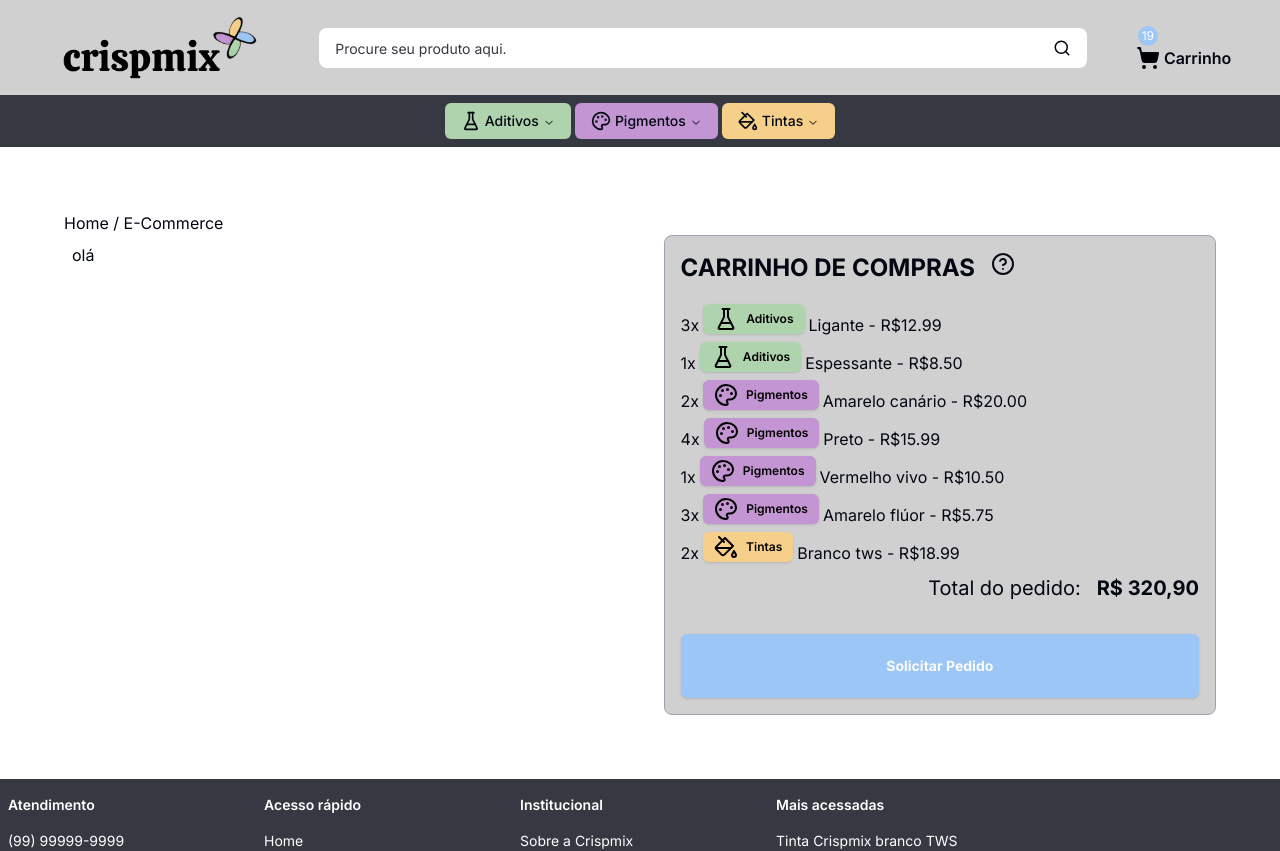
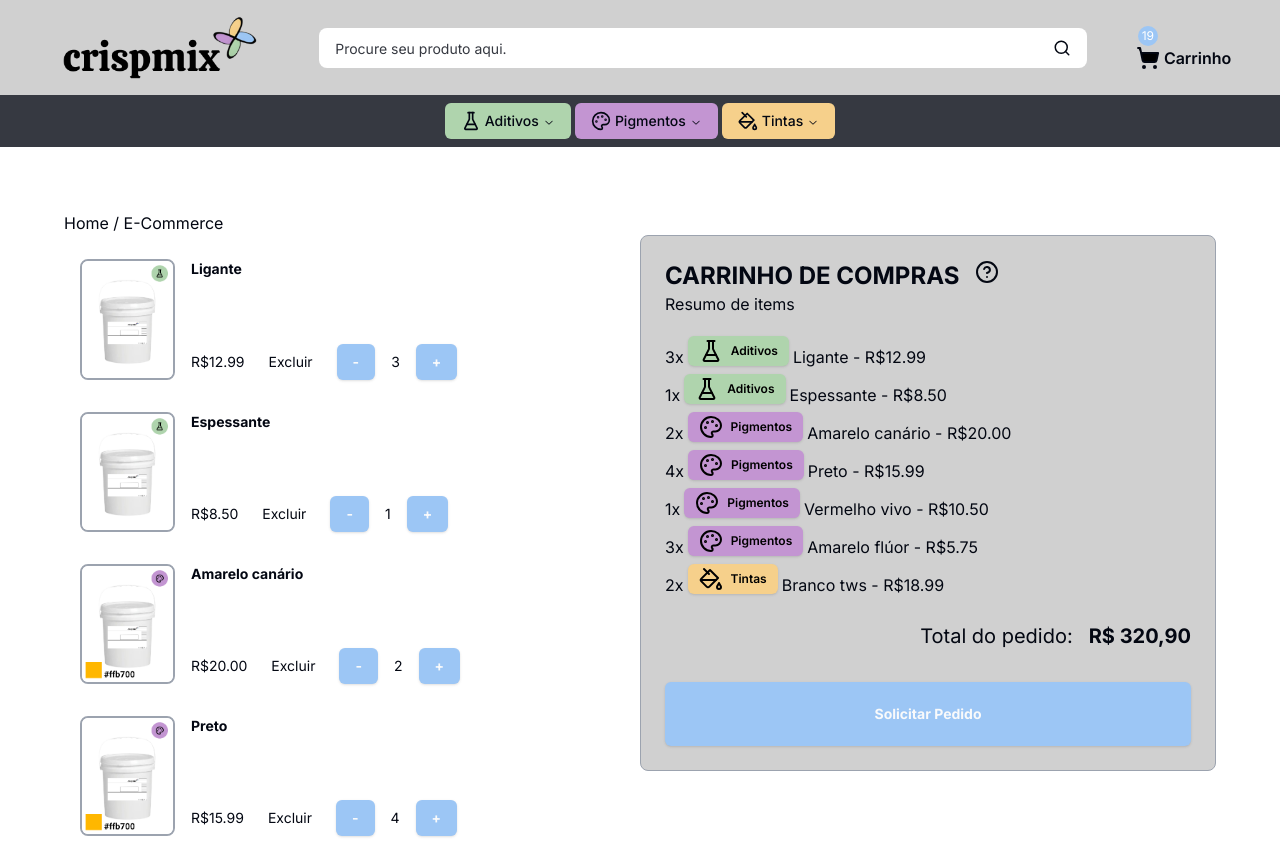
Before and after one commit to crispmix-Ecommerce/front, a Next.js app: page /cart in a window 1280 px wide. Shown: the top 851 px of the page. Built offline with nearby package versions, Linux system fonts and the light colour scheme.

Commit message:
Cart: Component products

```diff
--- a/src/app/cart/page.tsx
+++ b/src/app/cart/page.tsx
@@ -1,5 +1,6 @@
 // 'use client'
 
+import ProducCounterItem from '@/components/layout/shared/product-counter-item'
 import { Badge } from '@/components/ui/badge'
 import { Button } from '@/components/ui/button'
 import { FlaskConical, HelpCircle, PaintBucket, Palette } from 'lucide-react'
@@ -17,7 +18,8 @@ export default function CartCheckout() {
     price: string
     quantity: number
     color: string
-    icon: ReactNode // Change LucideIcon to ReactNode
+    icon: ReactNode
+    urlImg: string
   }
 
   const products: Product[] = [
@@ -28,6 +30,7 @@ export default function CartCheckout() {
       quantity: 3,
       color: CategoryColors.Aditivos,
       icon: <FlaskConical />,
+      urlImg: '/ProdutoAditivo.png',
     },
     {
       name: 'Espessante',
@@ -36,6 +39,7 @@ export default function CartCheckout() {
       quantity: 1,
       color: CategoryColors.Aditivos,
       icon: <FlaskConical />,
+      urlImg: '/ProdutoAditivo.png',
     },
     {
       name: 'Amarelo canário',
@@ -44,6 +48,7 @@ export default function CartCheckout() {
       quantity: 2,
       color: CategoryColors.Pigmentos,
       icon: <Palette />,
+      urlImg: '/ProdutoPigmento.png',
     },
     {
       name: 'Preto',
@@ -52,6 +57,7 @@ export default function CartCheckout() {
       quantity: 4,
       color: CategoryColors.Pigmentos,
       icon: <Palette />,
+      urlImg: '/ProdutoPigmento.png',
     },
     {
       name: 'Vermelho vivo',
@@ -60,6 +66,7 @@ export default function CartCheckout() {
       quantity: 1,
       color: CategoryColors.Pigmentos,
       icon: <Palette />,
+      urlImg: '/ProdutoPigmento.png',
     },
     {
       name: 'Amarelo flúor',
@@ -68,6 +75,7 @@ export default function CartCheckout() {
       quantity: 3,
       color: CategoryColors.Pigmentos,
       icon: <Palette />,
+      urlImg: '/ProdutoPigmento.png',
     },
     {
       name: 'Branco tws',
@@ -76,6 +84,7 @@ export default function CartCheckout() {
       quantity: 2,
       color: CategoryColors.Tintas,
       icon: <PaintBucket />,
+      urlImg: '/ProdutoTintasBagua.png',
     },
   ]
 
@@ -84,15 +93,26 @@ export default function CartCheckout() {
       <div className="w-full">Home / E-Commerce</div>
       <div className="flex flex-col lg:flex-row justify-center">
         <div className="lg:w-1/2 p-2">
-          <div>olá</div>
+          {products.map((product, index) => (
+            <p key={index}>
+              <ProducCounterItem
+                name={product.name}
+                price={product.price}
+                quantity={product.quantity}
+                urlImg={product.urlImg}
+              ></ProducCounterItem>
+            </p>
+          ))}
         </div>
-        <div className="lg:w-1/2 lg:ml-12 p-4 grid gap-1s border bg-custom-gray border-gray-400 rounded-lg">
+        <div className="lg:w-6/12">
+          <div className="w-full p-6 border bg-custom-gray border-gray-400 rounded-lg">
             <div className="flex gap-4">
               <h1 className="font-bold uppercase text-2xl">
                 Carrinho de compras
               </h1>
               <HelpCircle />
             </div>
+            <p>Resumo de items</p>
             <div className="mt-4">
               {products.map((product, index) => (
                 <p key={index}>
@@ -107,7 +127,7 @@ export default function CartCheckout() {
                 </p>
               ))}
             </div>
-          <div className="grid mt-2">
+            <div className="grid mt-6">
               <div className="justify-self-end text-xl">
                 <div className="flex gap-4">
                   <p>Total do pedido:</p>
@@ -120,6 +140,7 @@ export default function CartCheckout() {
             </Button>
           </div>
         </div>
+      </div>
     </section>
   )
 }
--- a/src/app/product/page.tsx
+++ b/src/app/product/page.tsx
@@ -2,6 +2,7 @@
 
 import Banner from '@/components/layout/shared/banner'
 import { Button } from '@/components/ui/button'
+import Link from 'next/link'
 import React from 'react'
 
 export default function ProductDetailPage() {
@@ -53,9 +54,11 @@ export default function ProductDetailPage() {
                 </select>
               </form>
             </div>
-            <Button className="mt-8 p-8 w-full bg-custom-blue hover:bg-custom-green">
-              Adicionar ao Carrinho
-            </Button>
+            <Link href="/cart">
+              <Button className="mt-8 p-8 w-full bg-custom-blue hover:bg-custom-green">
+                Adicionar ao Carrinho
+              </Button>
+            </Link>
           </div>
         </div>
       </div>
--- a/src/components/layout/shared/card/index.tsx
+++ b/src/components/layout/shared/card/index.tsx
@@ -16,6 +16,7 @@ interface CardProductProps {
   title: string
   type: string
   price: string
+  quantity: number
 }
 
 export function CardProduct({ src, title, type, price }: CardProductProps) {
--- a/src/components/layout/shared/header/index.tsx
+++ b/src/components/layout/shared/header/index.tsx
@@ -33,6 +33,7 @@ export default function Header() {
               </div>
             </div>
 
+            <Link href="/cart">
               <div className="flex items-end gap-1 cursor-pointer">
                 <div className="flex flex-col items-center">
                   <div className="w-5 h-5 rounded-full text-xs flex items-center justify-center text-white bg-custom-blue">
@@ -45,6 +46,7 @@ export default function Header() {
                 </div>
                 <span className="font-semibold">Carrinho</span>
               </div>
+            </Link>
           </div>
         </div>
       </div>
--- /dev/null
+++ b/src/components/layout/shared/product-counter-item/index.tsx
@@ -0,0 +1,46 @@
+import { Button } from '@/components/ui/button'
+import Image from 'next/image'
+import React from 'react'
+interface Product {
+  name: string
+  price: string
+  quantity: number
+  urlImg: string
+}
+
+export default function ProducCounterItem({
+  name,
+  price,
+  quantity,
+  urlImg,
+}: Product) {
+  return (
+    <section className="p-2 py-4 gap-4 flex  text-sm  ">
+      <div className="flex flex-col gap-4">
+        <Image
+          className="rounded-lg border-2 border-gray-400"
+          src={urlImg}
+          alt="Logo crispmix"
+          width={95}
+          height={161}
+        />
+      </div>
+      <div className="flex flex-col justify-between gap-4">
+        <h3 className="font-bold">{name}</h3>
+        <div className="flex justify-between items-center gap-6">
+          <p>{price}</p>
+          <p>Excluir</p>
+          <div className="flex items-center gap-4">
+            <Button className="w-full font-bold  bg-custom-blue hover:bg-red-500">
+              -
+            </Button>
+            <div>{quantity}</div>
+            <Button className="w-full font-bold  bg-custom-blue hover:bg-custom-green">
+              +
+            </Button>
+          </div>
+        </div>
+      </div>
+    </section>
+  )
+}
```
Lines whose indentation alone changed are shown as unchanged.
